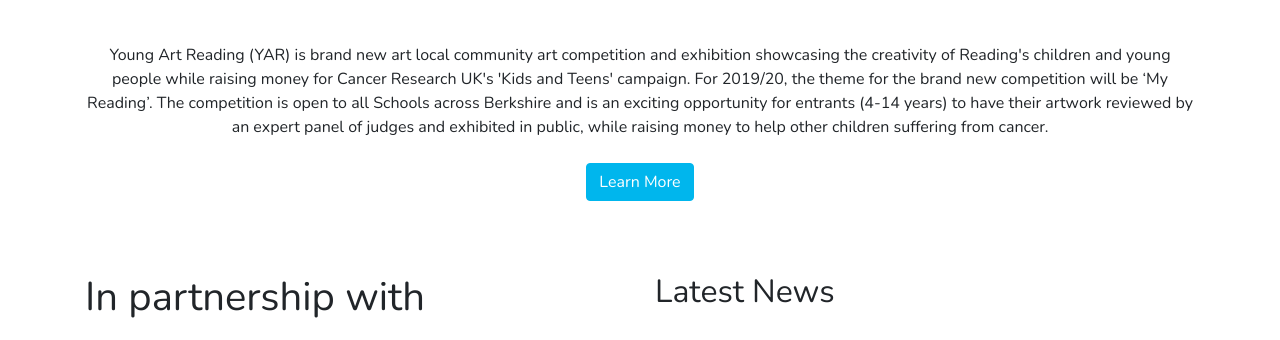
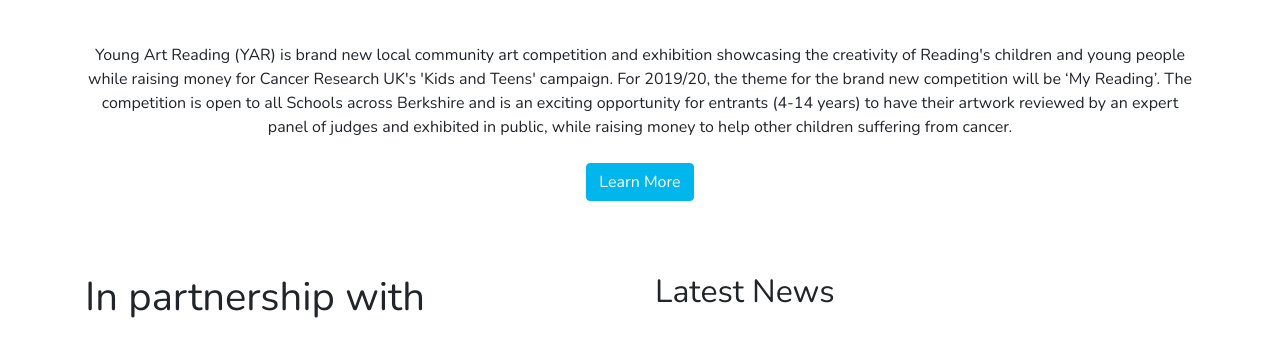
Before and after one commit to CPKING/reading-arts, a plain HTML site: page index.html in a window 1280 px wide. Shown: the part 433-773 px from the top of the page. Drawn offline with nearby package versions, Linux system fonts and the light colour scheme; grey boxes are pictures that could not be loaded.

Commit message:
Update index.html
Remove extra 'art'

```diff
--- a/index.html
+++ b/index.html
@@ -54,7 +54,7 @@
 
     <div class="row my-4">
       <div class="col-lg-12">
-        <p class="my-4 text-center">Young Art Reading (YAR) is brand new art local community art competition and exhibition
+        <p class="my-4 text-center">Young Art Reading (YAR) is brand new local community art competition and exhibition
           showcasing the creativity of Reading's children and young people while raising money for Cancer Research UK's
           'Kids and Teens' campaign.  For 2019/20, the theme for the brand new competition will be ‘My Reading’. The
           competition is open to all Schools across Berkshire and is an exciting opportunity for entrants (4-14 years) to have
```
